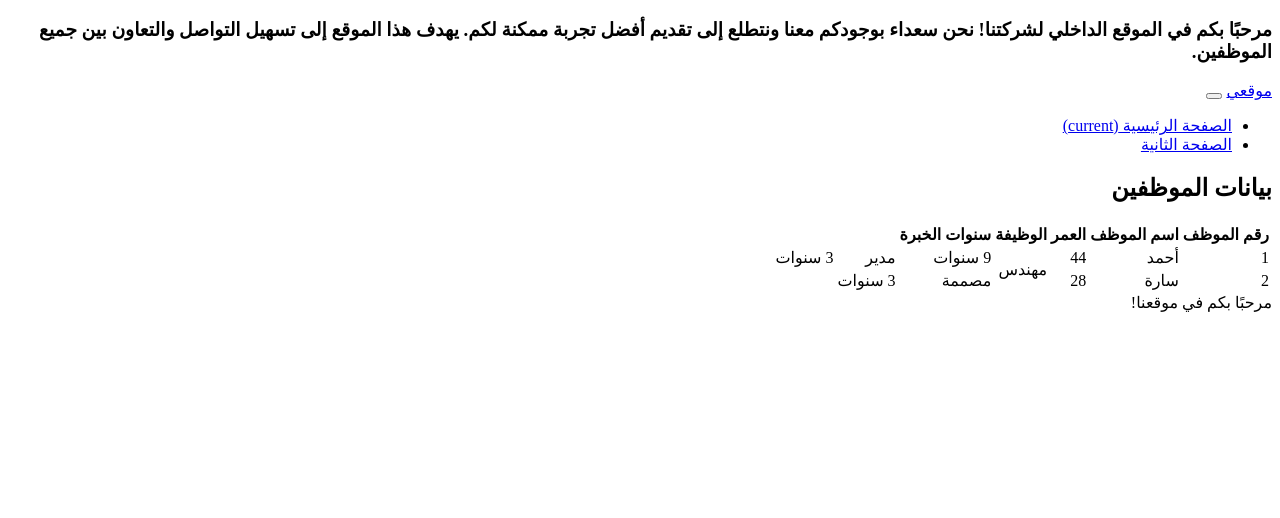
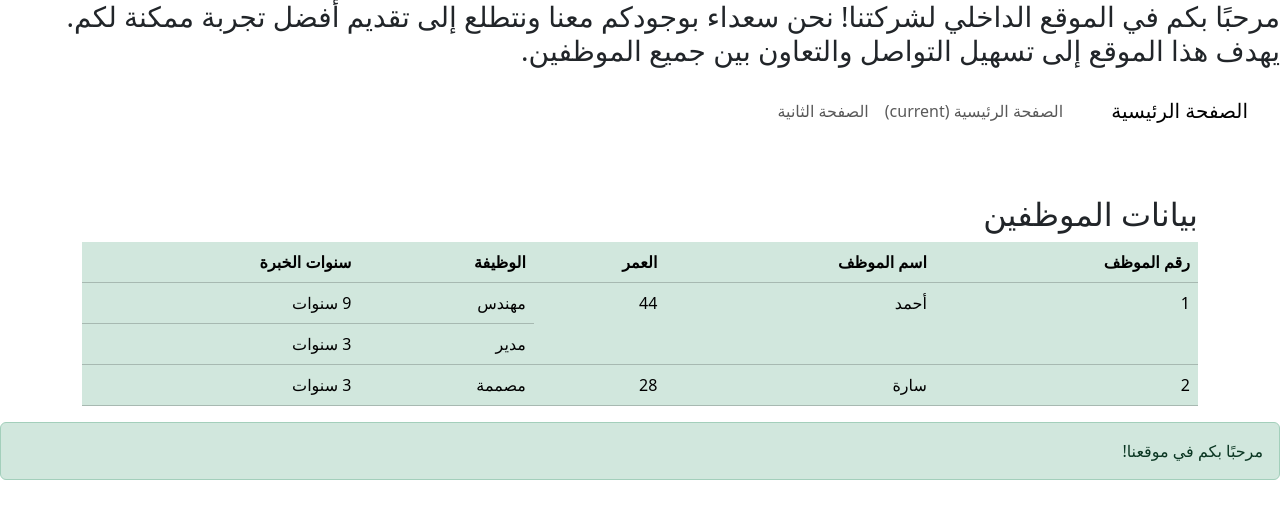
Before and after one commit to BYADIR-IBRAHIM-A/Bootstrap-Project, a plain HTML site: page index.html in a window 1280 px wide. Drawn offline with nearby package versions, Linux system fonts and the light colour scheme.

Commit message:
Modify table format in index

```diff
--- a/index.html
+++ b/index.html
@@ -3,7 +3,7 @@
 <head>
     <meta charset="utf-8">
     <meta name="viewport" content="width=device-width, initial-scale=1">
-    <link h ref="https://cdn.jsdelivr.net/npm/bootstrap@5.3.2/dist/css/bootstrap.min.css" rel="stylesheet">
+    <link href="https://cdn.jsdelivr.net/npm/bootstrap@5.3.2/dist/css/bootstrap.min.css" rel="stylesheet">
     <script src="https://cdn.jsdelivr.net/npm/bootstrap@5.3.2/dist/js/bootstrap.bundle.min.js"></script>
     <link href="https://cdn.jsdelivr.net/npm/bootstrap-icons@1.11.1/font/bootstrap-icons.css" rel="stylesheet">
     <title>الصفحة الرئيسية</title>
@@ -15,28 +15,30 @@
     يهدف هذا الموقع إلى تسهيل التواصل والتعاون بين جميع الموظفين.
     </h3>
   </div>
-    <nav class="navbar navbar-expand-lg navbar-light bg-light">
-        <a class="navbar-brand" href="#">موقعي</a>
+  <nav class="navbar navbar-expand-lg p-3 mb-2 text-white">
+    <a class="navbar-brand" href="#">الصفحة الرئيسية</a>
 
-        <button class="navbar-toggler" type="button" data-toggle="collapse" data-target="#navbarNav" aria-controls="navbarNav" aria-expanded="false" aria-label="Toggle navigation">
+    <button class="navbar-toggler" type="button" data-bs-toggle="collapse" data-bs-target="#navbarNav" aria-controls="navbarNav" aria-expanded="false" aria-label="Toggle navigation">
       <span class="navbar-toggler-icon"></span>
     </button>
 
     <div class="collapse navbar-collapse" id="navbarNav">
       <ul class="navbar-nav">
         <li class="nav-item active">
-              <a class="nav-link" href="#">الصفحة الرئيسية <span class="sr-only">(current)</span></a>
+          <a class="nav-link" href="#">الصفحة الرئيسية
+          <span class="sr-only">(current)</span></a>
         </li>
         <li class="nav-item">
           <a class="nav-link" href="#">الصفحة الثانية</a>
         </li>
       </ul>
     </div>
+
   </nav>
 <div class="container mt-5">
   <h2>بيانات الموظفين</h2>
-  <table class="table table-bordered">
-      <thead class="table-secondary">
+  <table class="table table-success table-hover">
+      <thead >
           <tr>
               <th scope="col">رقم الموظف</th>
               <th scope="col">اسم الموظف</th>
@@ -46,17 +48,20 @@
           </tr>
       </thead>
       <tbody>
-          <tr style="border-bottom: 2px solid #dee2e6;">
-              <td class="table-secondary">1</td>
-              <td >أحمد</td>
-              <td >44</td>
-              <td rowspan="2">مهندس</td>
+          <tr>
+              <td rowspan="2">1</td>
+              <td rowspan="2">أحمد</td>
+              <td rowspan="2">44</td>
+              <td >مهندس</td>
               <td>9 سنوات</td>
+          </tr>
+          <tr>
+
               <td>مدير</td>
               <td>3 سنوات</td>
           </tr>
           <tr>
-              <td class="table-secondary">2</td>
+              <td>2</td>
               <td>سارة</td>
               <td>28</td>
               <td>مصممة</td>
```
Lines whose indentation alone changed are shown as unchanged.
